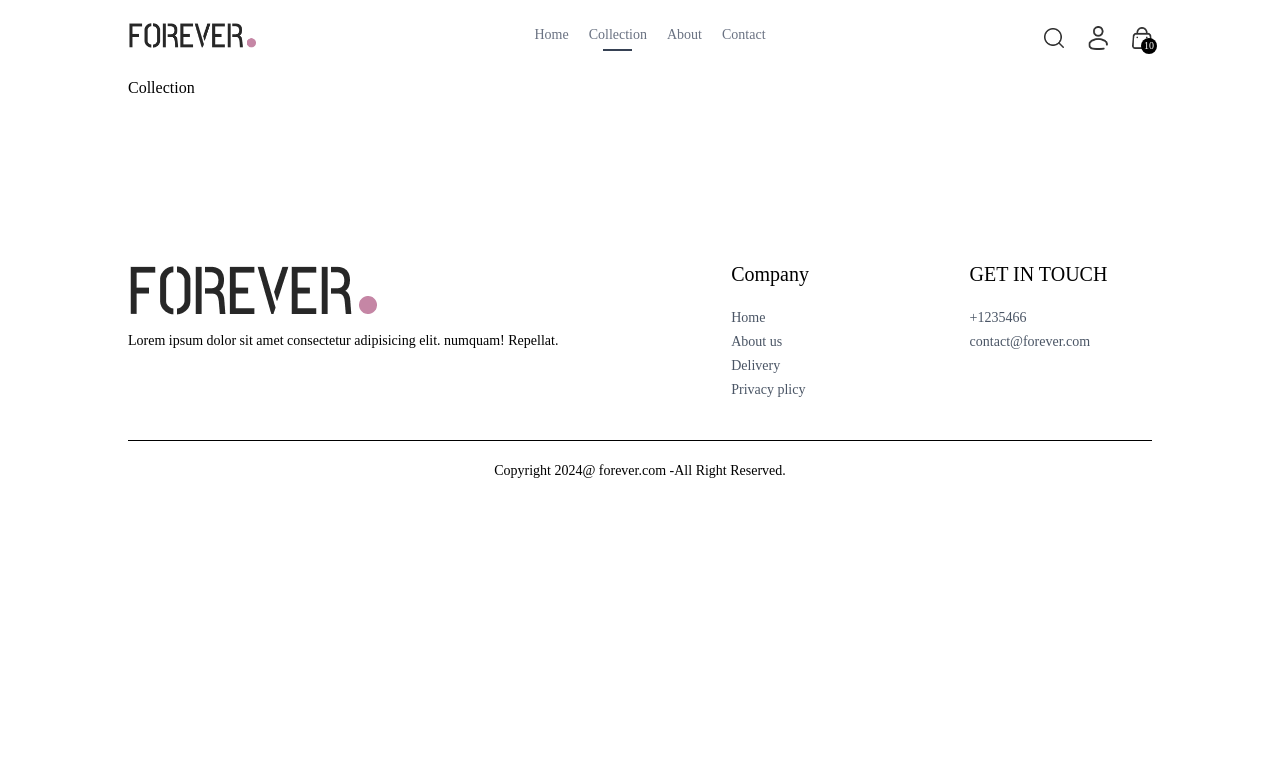
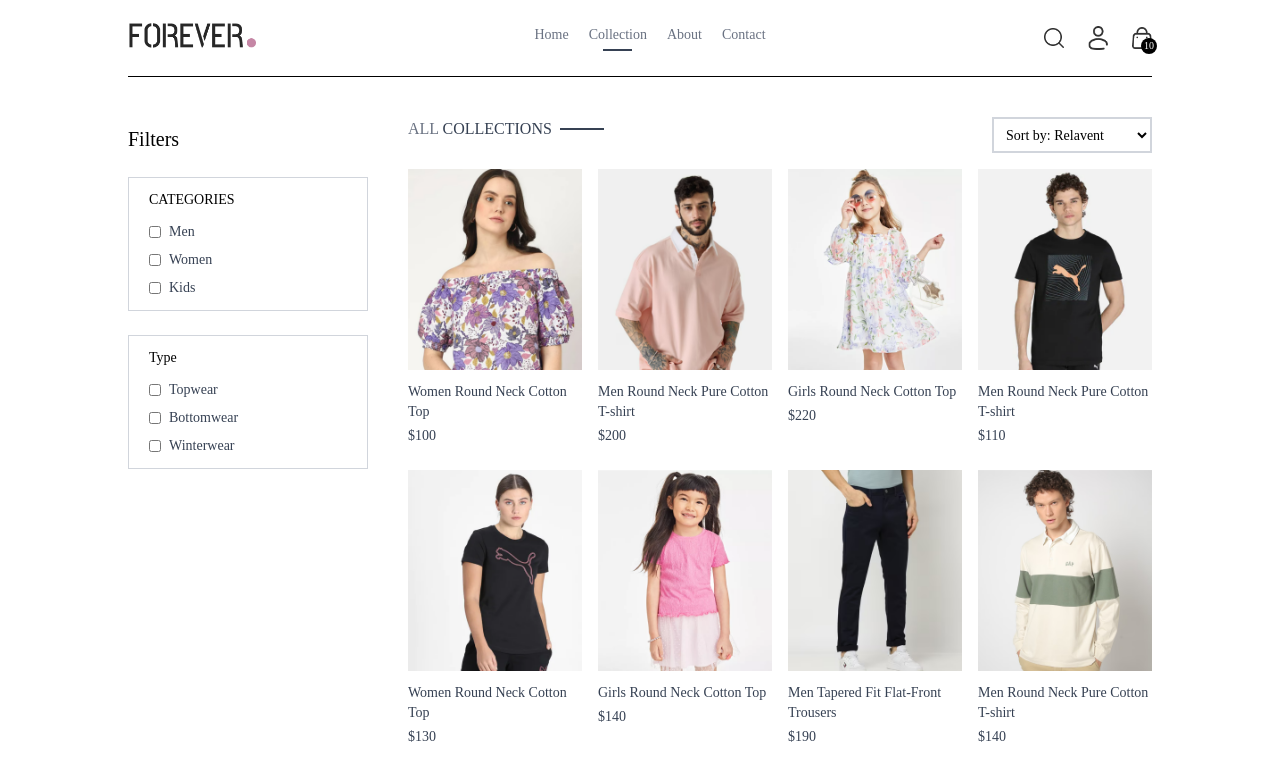
Before and after one commit to kingpin9292/Drip_Full-Stack, a React (Vite) app in the folder frontEnd/: page /collection in a window 1280 px wide. Shown: the top 769 px of the page. Built offline with nearby package versions, Linux system fonts and the light colour scheme.

Commit message:
Imlement Collection page

```diff
--- a/frontEnd/src/components/Footer.jsx
+++ b/frontEnd/src/components/Footer.jsx
@@ -31,7 +31,7 @@
 
       <div>
         <hr />
-        <p className="py-5 text-sm text-center">Copyright 2024@ forever.com -All Right Reserved.</p>
+        <p className="py-5 text-sm text-center">Copyright 2026@ forever.com -All Right Reserved.</p>
       </div>
     </div>
   );
--- a/frontEnd/src/pages/Collection.jsx
+++ b/frontEnd/src/pages/Collection.jsx
@@ -1,7 +1,81 @@
-import React from "react";
+import React, { useContext, useState, useEffect } from "react";
+import { assets } from "../assets/assets";
+import Tittle from "../components/Tittle";
+import { ShopContext } from "../context/ShopContext";
+import ProductItem from "../components/ProductItem";
 
 const Collection = () => {
-  return <div>Collection</div>;
+  const { products } = useContext(ShopContext);
+  const [showFilter, setShowFilter] = useState(false);
+  const [filterProducts, setFilterProducts] = useState([]);
+
+  useEffect(() => {
+    setFilterProducts(products);
+  }, []);
+
+  return (
+    <div className="flex flex-col sm:flex-row gap-1 sm:gap-10 pt-10 border-t">
+      {/*filter options*/}
+      <div className="min-w-60">
+        <p onClick={() => setShowFilter(!showFilter)} className="my-2 text-xl flex items-center cursor-pointer gap-2">
+          <img className={`h-3 sm:hidden ${showFilter ? "rotate-90" : ""}`} src={assets.dropdown_icon} />
+          Filters
+        </p>
+        {/* category filter*/}
+        <div className={`border border-gray-300 pl-5 py-3 mt-6 ${showFilter ? "" : "hidden"} sm:block`}>
+          <p className="mb-3 text-sm font-medium">CATEGORIES</p>
+          <div className="flex flex-col gap-2 text-sm font-light text-gray-700">
+            <p className="flex gap-2">
+              <input type="checkbox" className="w-3" value={"Men"} /> Men
+            </p>
+            <p className="flex gap-2">
+              <input type="checkbox" className="w-3" value={"Women"} /> Women
+            </p>
+            <p className="flex gap-2">
+              <input type="checkbox" className="w-3" value={"Kids"} /> Kids
+            </p>
+          </div>
+        </div>
+        {/*SubCategory Filter*/}
+        <div className={`border border-gray-300 pl-5 py-3 mt-6 ${showFilter ? "" : "hidden"} sm:block`}>
+          <p className="mb-3 text-sm font-medium">Type</p>
+          <div className="flex flex-col gap-2 text-sm font-light text-gray-700">
+            <p className="flex gap-2 ">
+              <input type="checkbox" className="w-3" value={"Topwear"} />
+              Topwear
+            </p>
+            <p className="flex gap-2 ">
+              <input type="checkbox" className="w-3" value={"Bottomwear"} />
+              Bottomwear
+            </p>
+            <p className="flex gap-2 ">
+              <input type="checkbox" className="w-3" value={"Winterwear"} />
+              Winterwear
+            </p>
+          </div>
+        </div>
+      </div>
+      {/*Right side*/}
+      <div className="flex-1">
+        <div className="flex justify-between text-base sm:test-2xl mb-4">
+          <Tittle text1={"ALL"} text2={"COLLECTIONS"} />
+          {/*product sort */}
+          <select className="border-2 border-gray-300 text-sm px-2">
+            <option value={"relavent"}>Sort by: Relavent</option>
+            <option value={"low-high"}>Sort by: Low to High</option>
+            <option value={"high-low"}>Sort by: High to Low</option>
+          </select>
+        </div>
+
+        {/*Map products*/}
+        <div className="grid grid-cols sm:grid-cols-2 md:grid-cols-3 lg:grid-cols-4 gap-4 gap-y-6">
+          {filterProducts.map((item, index) => {
+            return <ProductItem key={index} id={item._id} name={item.name} image={item.image} price={item.price} />;
+          })}
+        </div>
+      </div>
+    </div>
+  );
 };
 
 export default Collection;
```
